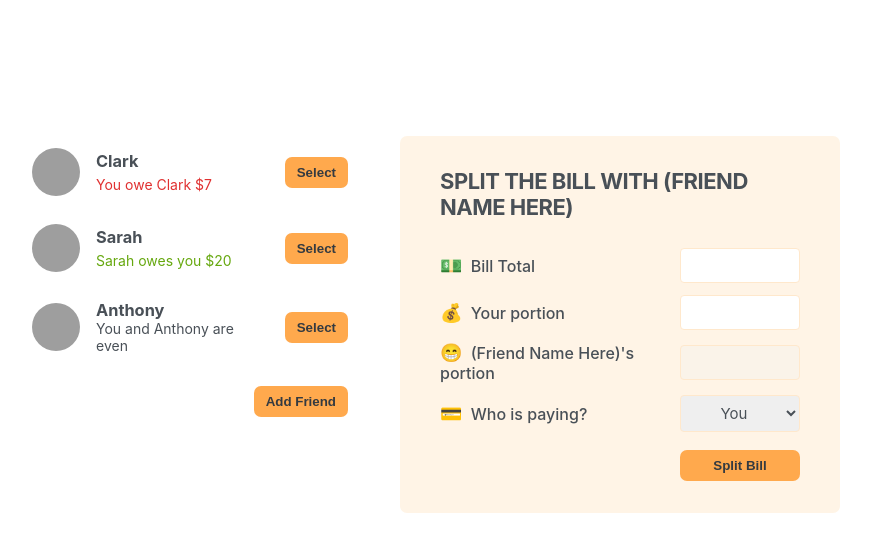
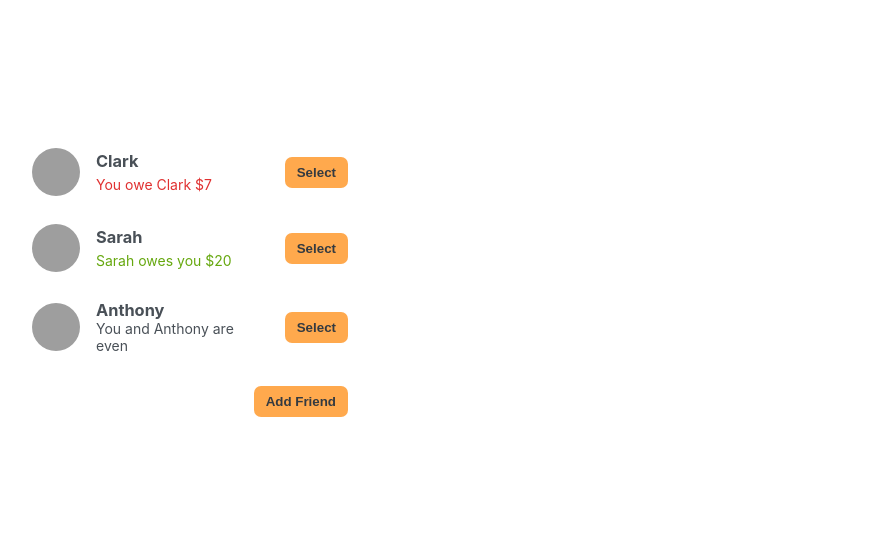
Before and after one commit to Rawgher/Bill-Splitter, a React (Create React App) app: page / in a window 1280 px wide. Shown: the top 552 px of the page, without its empty margins (210-1081 px from the left). Built offline with nearby package versions, Linux system fonts and the light colour scheme; grey boxes are pictures that could not be loaded.

Commit message:
setting up split form using state

```diff
--- a/src/App.js
+++ b/src/App.js
@@ -29,6 +29,7 @@ function App() {
 
   const [friends, setFriends] = useState(initialFriends);
   const [showAddButton, setShowAddButton] = useState(false);
+  const [selectedFriend, setSelectedFriend] = useState(null);
 
   function handleShowAddForm() {
     setShowAddButton(() => !showAddButton);
@@ -39,14 +40,21 @@ function App() {
     setShowAddButton(false);
   }
 
+  function handleSelectedFriend(friend) {
+    // setSelectedFriend(friend);
+    setSelectedFriend((selected) => (selected?.id === friend.id ? null : friend));
+    setShowAddButton(false);
+  }
+
   return (
     <div className="app">
       <div className="sidebar">
-        <FriendsList friends={friends} />
+        <FriendsList friends={friends} onSelection={handleSelectedFriend} currentFriend={selectedFriend} />
         {showAddButton && <AddFriendForm onAddFriend={handleAddFriend} />}
         <Button onClick={handleShowAddForm}>{showAddButton ? 'Close Form' : 'Add Friend'}</Button>
       </div>
-      <SplitForm />
+
+      {selectedFriend && <SplitForm selectedFriend={selectedFriend} />}
     </div>
   );
 }
--- a/src/components/Friend.js
+++ b/src/components/Friend.js
@@ -1,8 +1,10 @@
 import Button from './Button';
 
-export default function Friend({ friend }) {
+export default function Friend({ friend, onSelection, currentFriend }) {
+  const isCurrent = currentFriend?.id === friend.id;
+
   return (
-    <li>
+    <li className={isCurrent ? 'selected' : ''}>
       <img src={friend.img} alt={friend.name} />
       <h3>{friend.name}</h3>
 
@@ -20,7 +22,7 @@ export default function Friend({ friend }) {
 
       {friend.balance === 0 && <p>You and {friend.name} are even</p>}
 
-      <Button>Select</Button>
+      <Button onClick={() => onSelection(friend)}>{isCurrent ? 'Close' : 'Select'}</Button>
     </li>
   );
 }
--- a/src/components/FriendsList.js
+++ b/src/components/FriendsList.js
@@ -1,10 +1,10 @@
 import Friend from './Friend';
 
-export default function FriendsList({ friends }) {
+export default function FriendsList({ friends, onSelection, currentFriend }) {
   return (
     <ul>
       {friends.map((friend) => (
-        <Friend friend={friend} key={friend.id} />
+        <Friend friend={friend} key={friend.id} onSelection={onSelection} currentFriend={currentFriend} />
       ))}
     </ul>
   );
--- a/src/components/SplitForm.js
+++ b/src/components/SplitForm.js
@@ -1,9 +1,9 @@
 import Button from './Button';
 
-export default function SplitForm() {
+export default function SplitForm({ selectedFriend }) {
   return (
     <form className="form-split-bill">
-      <h2>Split the bill with (Friend Name Here)</h2>
+      <h2>Split the bill with {selectedFriend.name}</h2>
 
       <label>💵 Bill Total</label>
       <input type="text" />
@@ -11,13 +11,13 @@ export default function SplitForm() {
       <label>💰 Your portion</label>
       <input type="text" />
 
-      <label>😁 (Friend Name Here)'s portion</label>
+      <label>😁 {selectedFriend.name}'s portion</label>
       <input type="text" disabled />
 
       <label>💳 Who is paying?</label>
       <select>
         <option value="user">You</option>
-        <option value="friend">(Friend Name Here)</option>
+        <option value="friend">{selectedFriend.name}</option>
       </select>
 
       <Button>Split Bill</Button>
```
